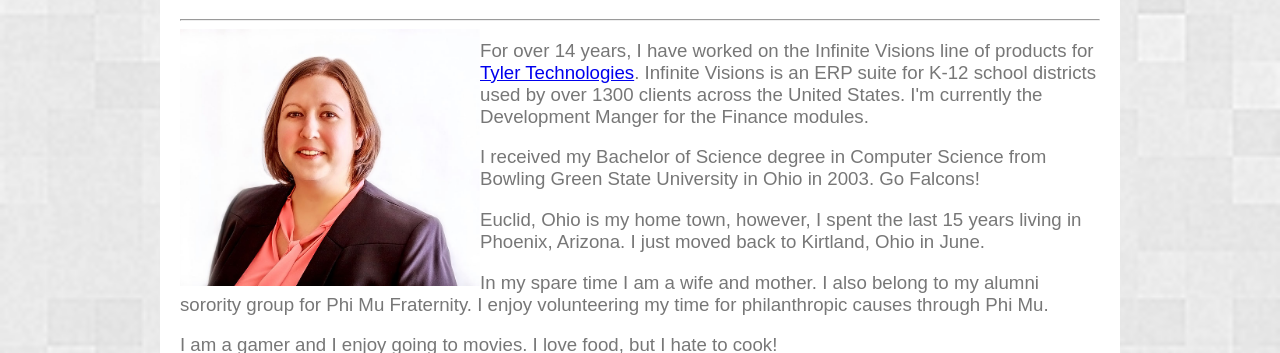
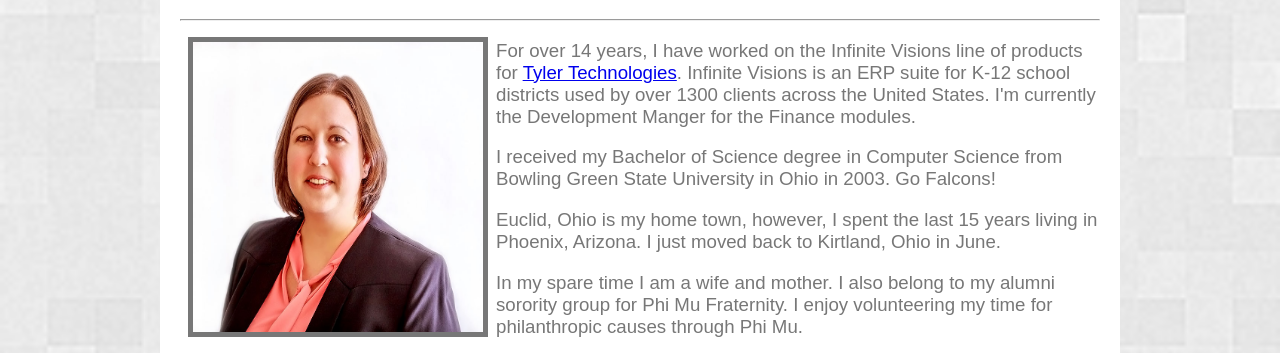
Before and after one commit to nicholettesams/Basic-Portfolio, a plain HTML site: page index.html in a window 1280 px wide. Shown: the part 223-576 px from the top of the page. Drawn offline with Linux system fonts and the light colour scheme.

Commit message:
Add border to profile image

```diff
--- a/assets/css/style.css
+++ b/assets/css/style.css
@@ -76,6 +76,14 @@ p, label, nav{
     padding: 20px;
 }
 
+.profile-img{
+    width:300px;
+    height:300px;
+    border-style: solid;
+    border-width: 5px;
+    border-color: #777777;
+    margin: 8px;
+}
 
 * {box-sizing: border-box;}
 
--- a/index.html
+++ b/index.html
@@ -23,7 +23,7 @@
         <div class="maincontent">
             <h1>About Me</h1>
             <hr>
-            <img align="left" style="width:300px" style ="height:300px" title="Nicholette Sams" src="./assets/images/Niki.jpg" alt="Nicholette Sams">
+            <img class ="profile-img" align="left" title="Nicholette Sams" src="./assets/images/Niki.jpg" alt="Nicholette Sams">
             <p>For over 14 years, I have worked on the Infinite Visions line of products for <a href="https://tylertech.com" target="_blank">Tyler Technologies</a>.
                 Infinite Visions is an ERP suite for K-12 school districts used by over 1300 clients across the United States.
                 I'm currently the Development Manger for the Finance modules.
```
